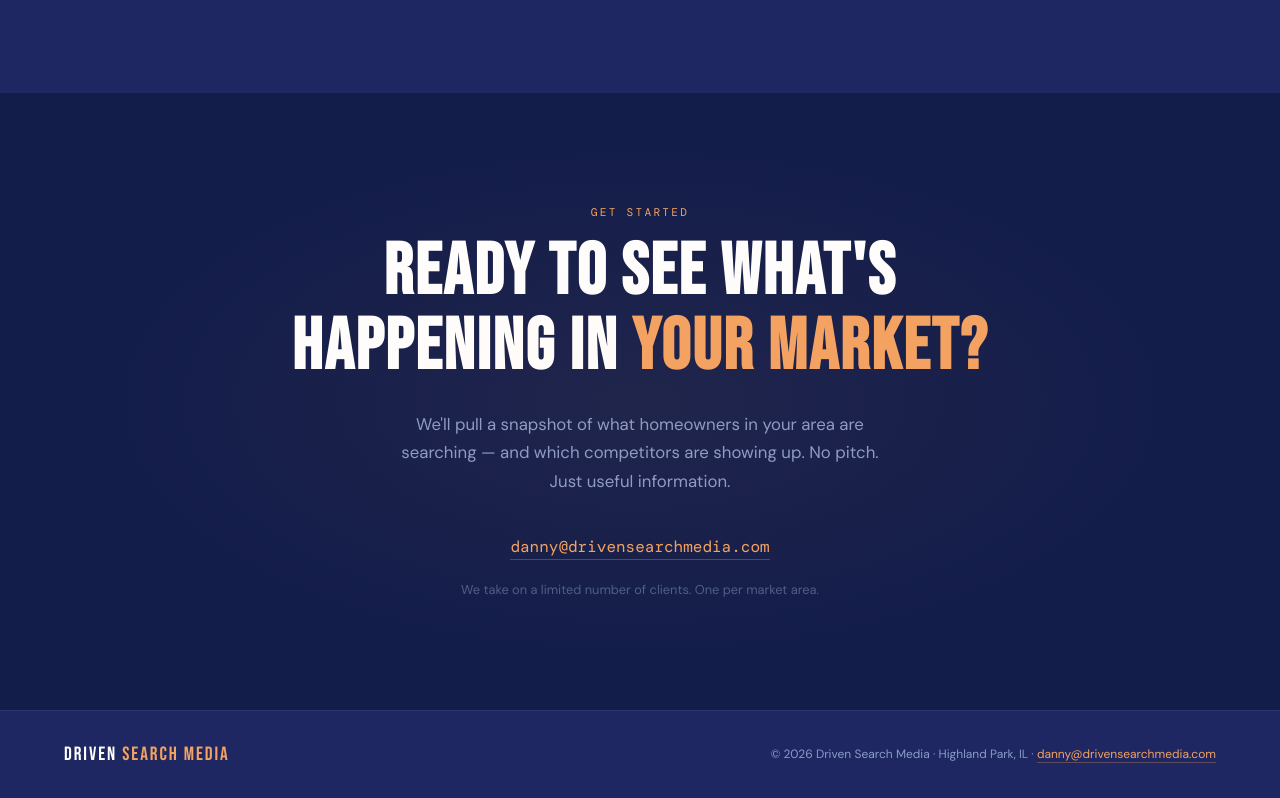
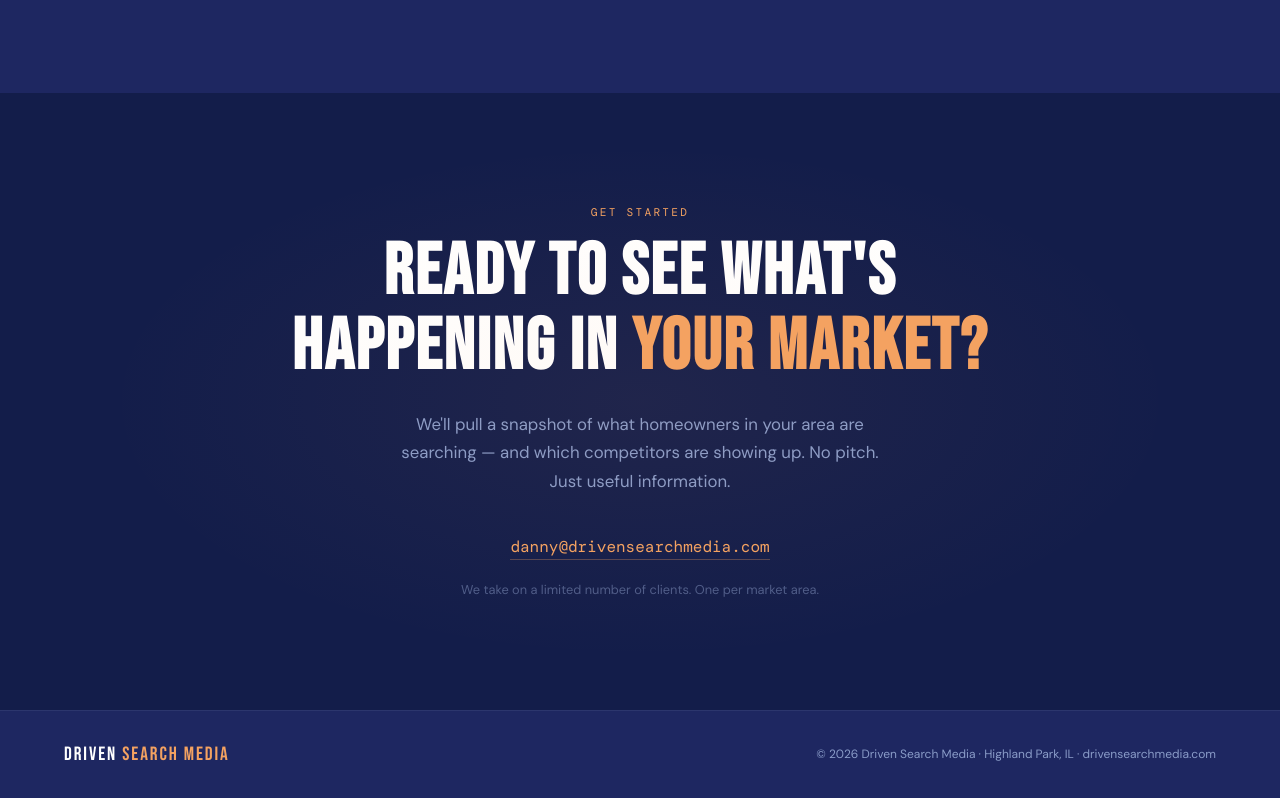
Before and after one commit to dberliant5/drivensearch.github.io, a plain HTML site: page index.html in a window 1280 px wide. Shown: the part 3236-4034 px from the top of the page. Drawn offline with nearby package versions, Linux system fonts and the light colour scheme.

Commit message:
Update index.html

```diff
--- a/index.html
+++ b/index.html
@@ -323,6 +323,7 @@
     content: '';
     position: absolute; inset: 0;
     background: radial-gradient(ellipse 60% 60% at 50% 50%, rgba(244,162,97,0.06) 0%, transparent 70%);
+    pointer-events: none;
   }
   .cta-section .section-title { font-size: clamp(2.5rem, 6vw, 4.5rem); }
   .cta-sub { font-size: 1.05rem; color: var(--mid); margin-bottom: 2.5rem; max-width: 480px; margin-left: auto; margin-right: auto; line-height: 1.7; }
@@ -352,8 +353,6 @@
   }
   .footer-logo span { color: var(--accent); }
   .footer-note { font-size: 0.75rem; color: var(--mid); }
-  .footer-note a { color: var(--accent); text-decoration: none; border-bottom: 1px solid rgba(244,162,97,0.3); }
-  .footer-note a:hover { border-color: var(--accent); }
 
   /* ── ANIMATIONS ── */
   @keyframes fadeUp {
@@ -544,7 +543,7 @@
 <!-- FOOTER -->
 <footer>
   <a href="#" class="footer-logo">DRIVEN <span>SEARCH MEDIA</span></a>
-  <span class="footer-note">© 2026 Driven Search Media · Highland Park, IL · <a href="mailto:danny@drivensearchmedia.com">danny@drivensearchmedia.com</a></span>
+  <span class="footer-note">© 2026 Driven Search Media · Highland Park, IL · drivensearchmedia.com</span>
 </footer>
 
 <script>
```
